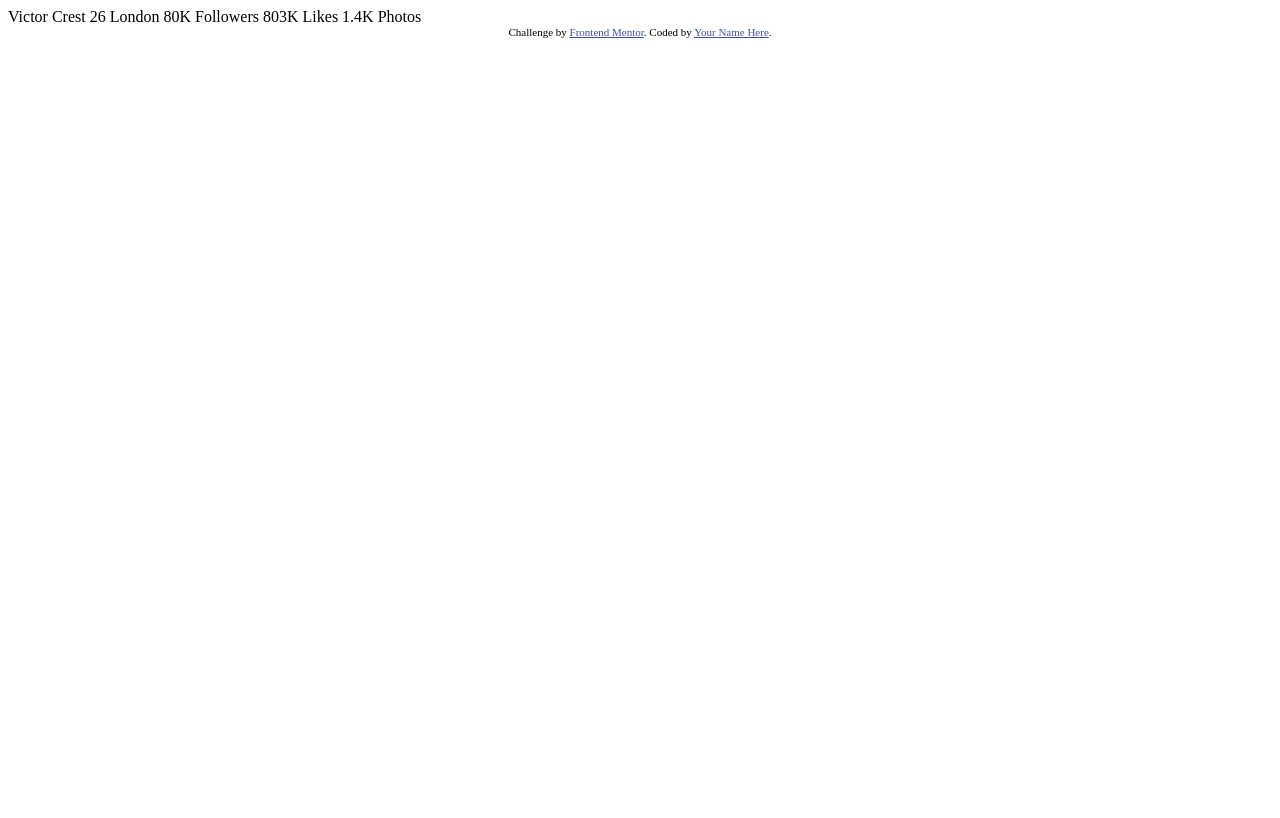
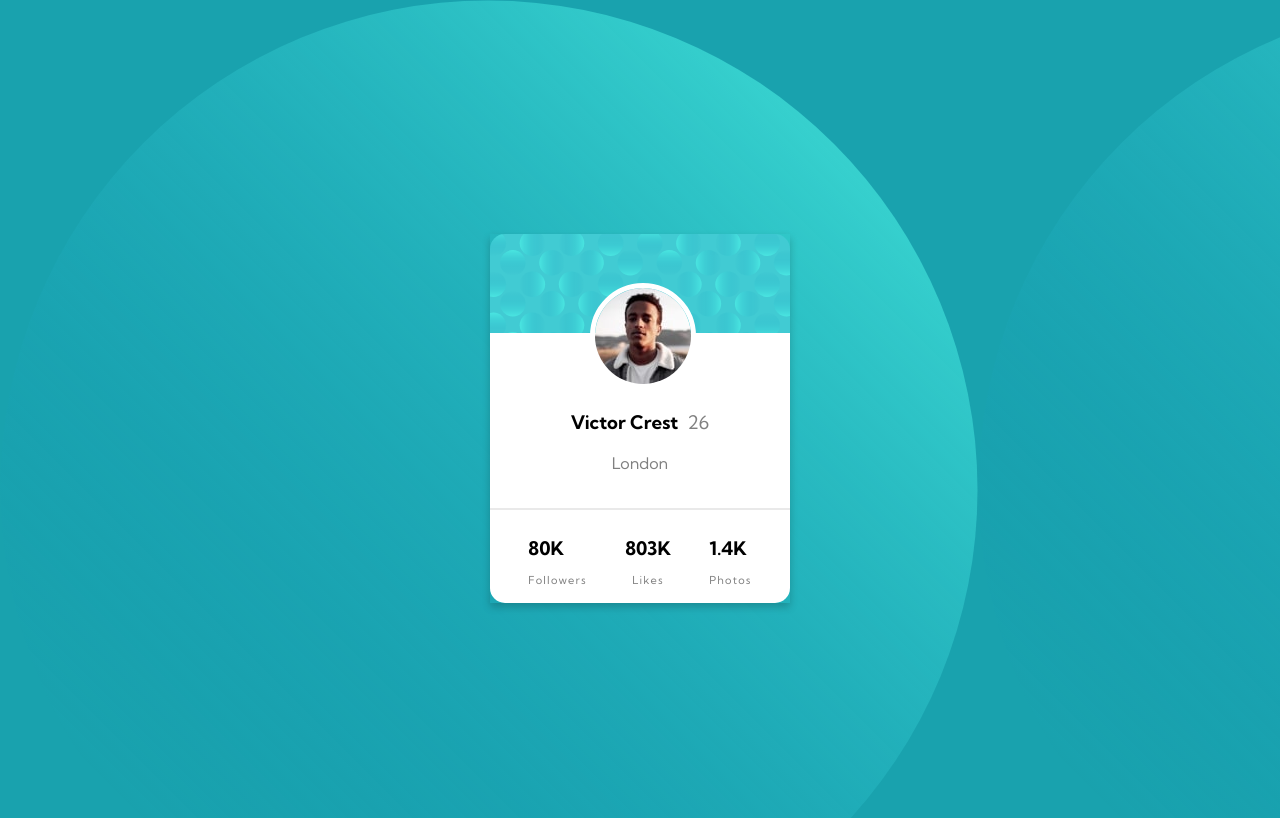
Before and after one commit to abdulazizcode/frontEndMentor, a plain HTML site: page Profile Card/index.html in a window 1280 px wide. Drawn offline with Linux system fonts and the light colour scheme.

Commit message:
last push

```diff
--- a/Profile Card/index.html
+++ b/Profile Card/index.html
@@ -2,34 +2,40 @@
 <html lang="en">
 <head>
   <meta charset="UTF-8">
-  <meta name="viewport" content="width=device-width, initial-scale=1.0"> <!-- displays site properly based on user's device -->
-
+  <meta name="viewport" content="width=device-width, initial-scale=1.0">
   <link rel="icon" type="image/png" sizes="32x32" href="./images/favicon-32x32.png">
-
+  <link rel="stylesheet" href="output.css">
   <title>Frontend Mentor | Profile card component</title>
-
-  <!-- Feel free to remove these styles or customise in your own stylesheet 👍 -->
-  <style>
-    .attribution { font-size: 11px; text-align: center; }
-    .attribution a { color: hsl(228, 45%, 44%); }
-  </style>
 </head>
 <body>
-  Victor Crest
-  26
-  London
-
-  80K
-  Followers
-
-  803K
-  Likes
-
-  1.4K
-  Photos
-  <div class="attribution">
-    Challenge by <a href="https://www.frontendmentor.io?ref=challenge" target="_blank">Frontend Mentor</a>.
-    Coded by <a href="#">Your Name Here</a>.
+  <section class="wrapper">
+  <div class="container">
+    <div class="top">
+      <img src="./images/bg-pattern-card.svg" alt="">
+    </div>
+    <div class="bottom">
+      <img src="./images/image-victor.jpg" alt="">
+      <div class="container__bottom--desc">
+        <h3>Victor Crest <span>26</span></h3>
+        <p>London</p>
+      </div>
+      <hr>
+      <div class="container__bottom--footer">
+        <div>
+          <h3>80K</h3>
+          <p>Followers</p>
+        </div>
+        <div>
+          <h3>803K</h3>
+          <p>Likes</p>
+        </div>
+        <div>
+          <h3>1.4K</h3>
+          <p>Photos</p>
+        </div>
+      </div>
+    </div>
   </div>
+</section>
 </body>
 </html>
--- /dev/null
+++ b/Profile Card/input.scss
@@ -0,0 +1,99 @@
+@import url('https://fonts.googleapis.com/css2?family=Kumbh+Sans:wght@400;700&display=swap');
+
+$mobile:375px;
+$desktop:1440px;
+
+$primary-color: hsl(185, 75%, 39%);
+$secondary-color:hsl(229, 23%, 23%);
+$tertiary-color:hsl(227, 10%, 46%);
+
+$dark-gray:hsl(0, 0%, 59%);
+
+$primary-font:'Kumbh Sans', sans-serif; ;
+$font:18px;
+$font400: 400;
+$font700: 700;
+
+html{
+    background-color: $primary-color;
+    background-image: url('./images/bg-pattern-top.svg');
+}
+
+body{
+    padding: 10px;
+    font-family: $primary-font;
+}
+.container{
+    width: 300px;
+    box-shadow: 0 4px 8px 0 rgba(0,0,0,0.2);
+
+}
+span{
+    color: gray;
+    font-weight: $font400;
+    padding-left: 5px;
+}
+.container__bottom--desc p {
+    color: gray;
+    padding-bottom: 10px;
+}
+
+
+.bottom{
+    background-color: #ffffff;
+    height: 270px;
+    margin-top: -25px;
+    position: relative;
+border-bottom-left-radius: 15px;
+border-bottom-right-radius: 15px;
+
+
+    img{
+        position: absolute;
+        top: -50px;
+        left:100px;
+        border-radius: 50%;
+        border:5px solid #ffffff
+    }
+}
+
+.top img{
+    width: 300px;
+    border-top-left-radius: 15px;
+    border-top-right-radius: 15px;
+}
+
+.container__bottom--desc{
+    padding-top: 60px;
+    text-align: center;
+}
+
+.container__bottom--footer{
+    display: flex;
+    justify-content: space-evenly;
+
+}
+.container__bottom--footer p{
+    color: gray;
+    font-size: 11px;
+    letter-spacing:1.2px;
+    margin-top:-5px;
+    text-align: center;
+}
+.container__bottom--footer h3{
+    font-weight: $font700;
+}
+hr{
+    border: 1px solid lightgrey;
+    opacity: 0.5;
+    margin-top:25px;
+}
+
+@media (min-width:800px){
+    .wrapper{
+        display: flex;
+        align-items: center;
+        justify-content: center;
+        height: 100vh;
+    }
+}
```
Also changed, not shown: Profile Card/output.css (added), 2 other files.
